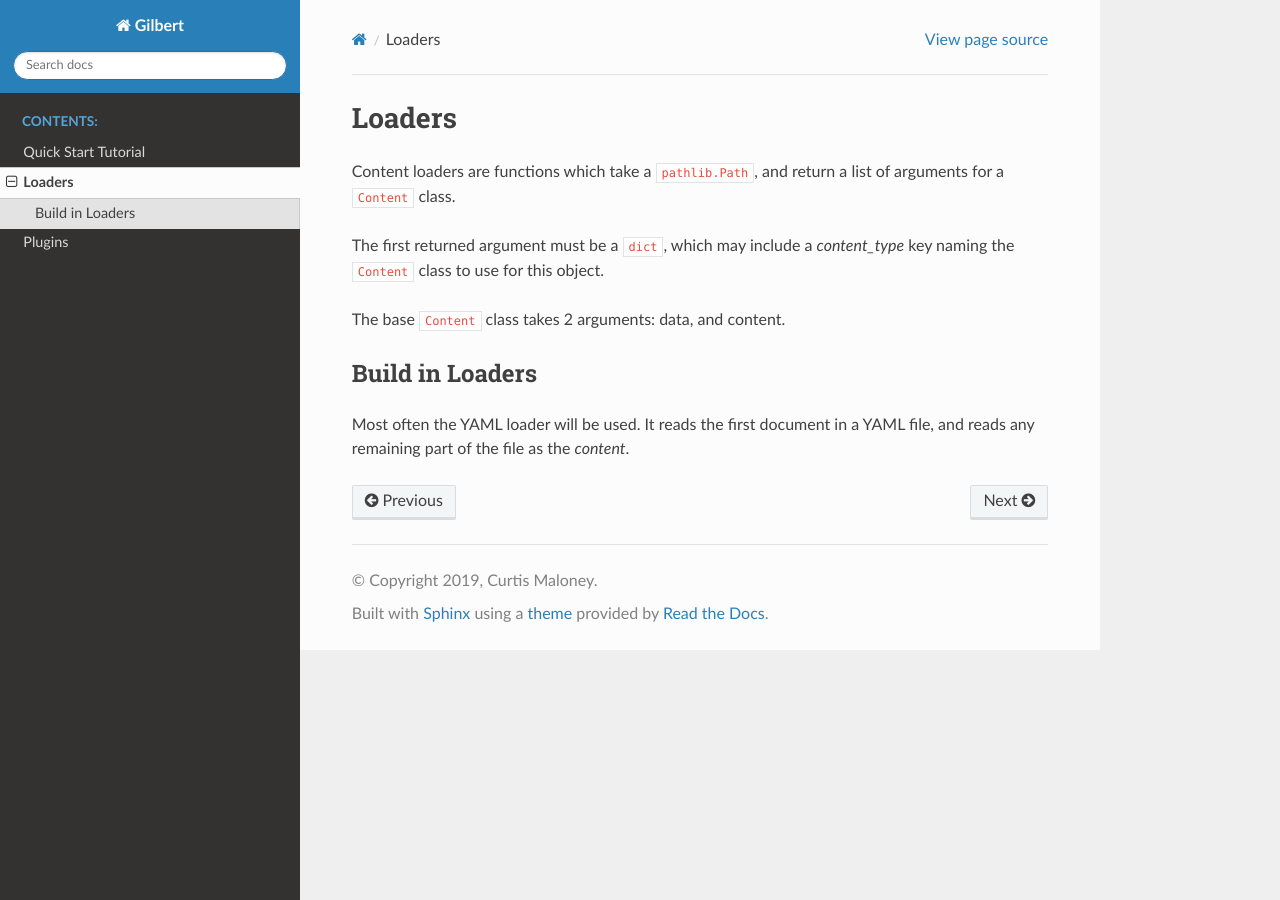
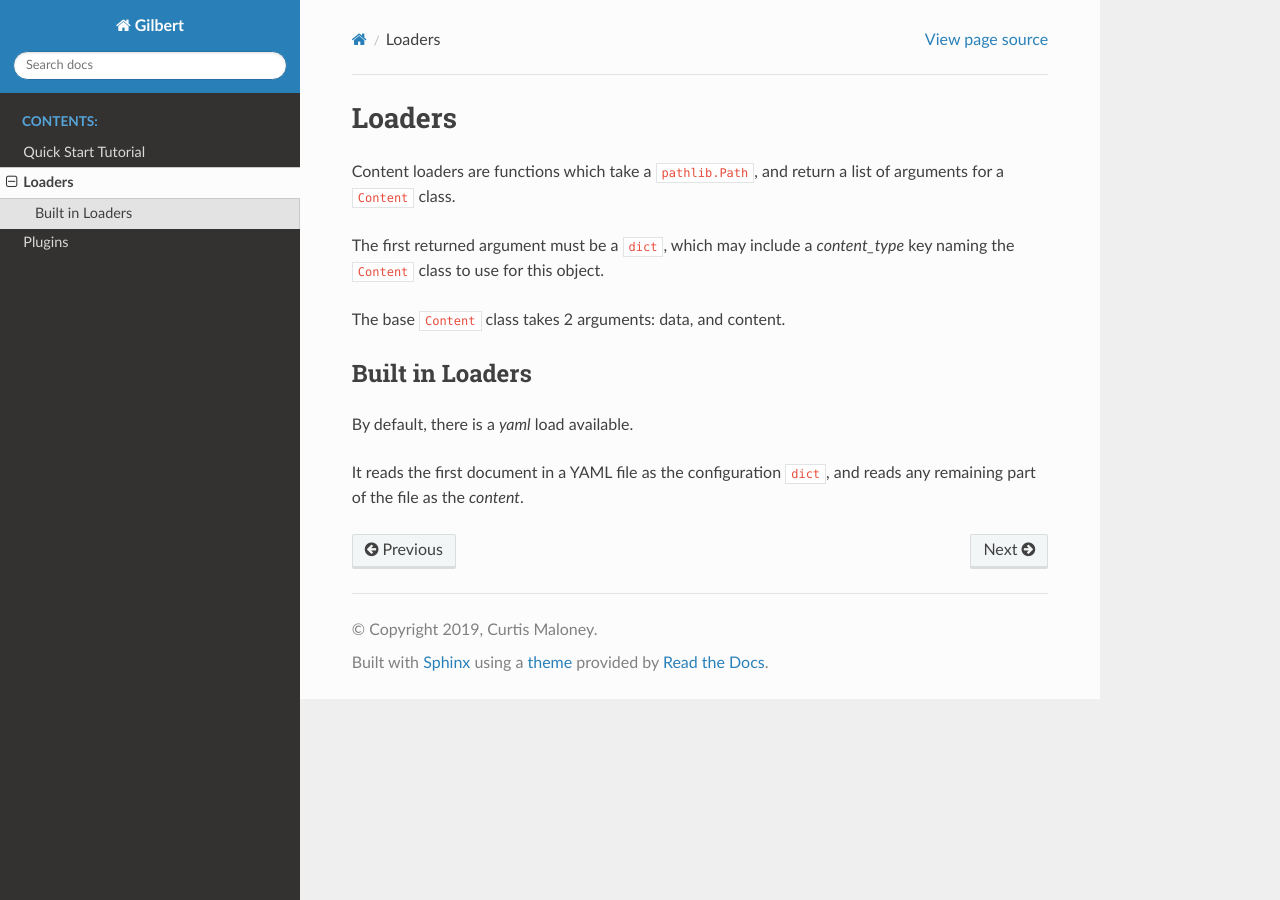
Before and after one commit to funkybob/gilbert, a Sphinx documentation site: the page built from docs/loaders.rst, in a window 1280 px wide. Built offline with Sphinx 7.4.7 and the Read the Docs theme 2.0.0, drawn with Linux system fonts in a browser that asks for light colours.

Commit message:
Fix typo

```diff
--- a/docs/loaders.rst
+++ b/docs/loaders.rst
@@ -7,7 +7,9 @@ The first returned argument must be a ``dict``, which may include a `content_typ
 
 The base ``Content`` class takes 2 arguments: data, and content.
 
-Build in Loaders
+Built in Loaders
 ----------------
 
-Most often the YAML loader will be used. It reads the first document in a YAML file, and reads any remaining part of the file as the `content`.
+By default, there is a `yaml` load available.
+
+It reads the first document in a YAML file as the configuration ``dict``, and reads any remaining part of the file as the `content`.
```
